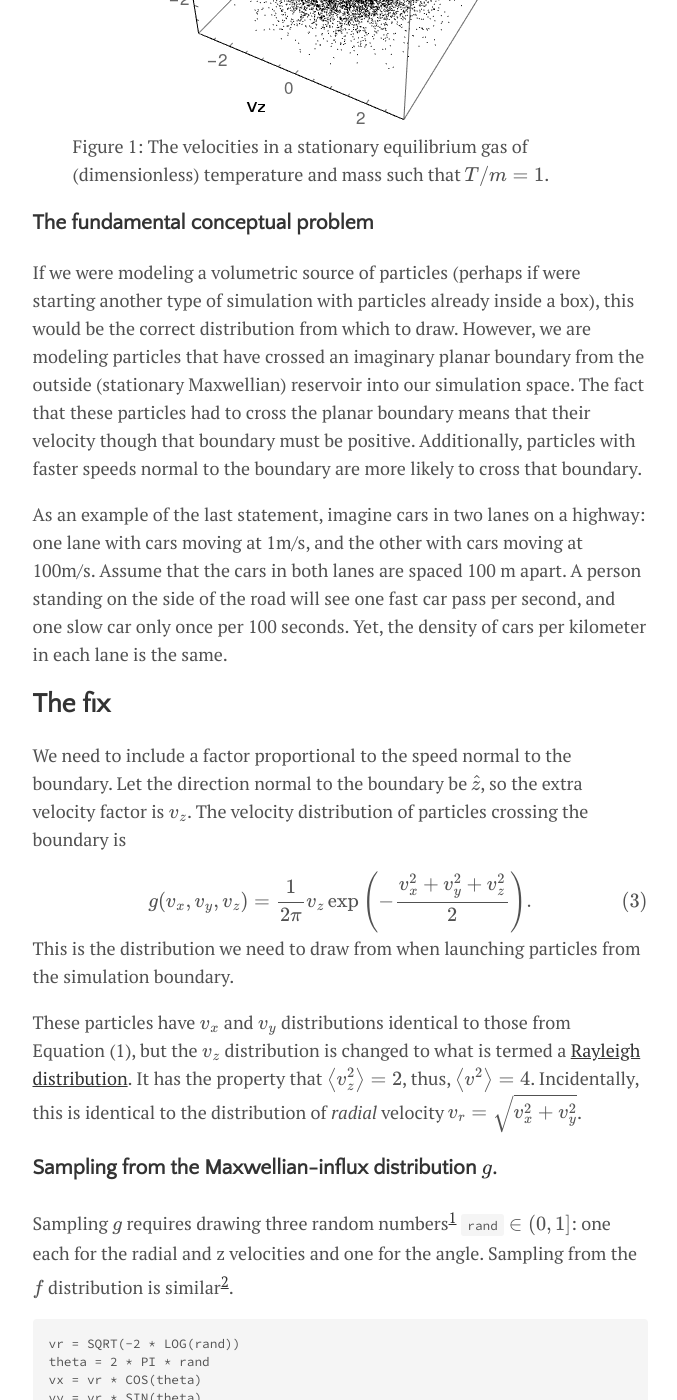
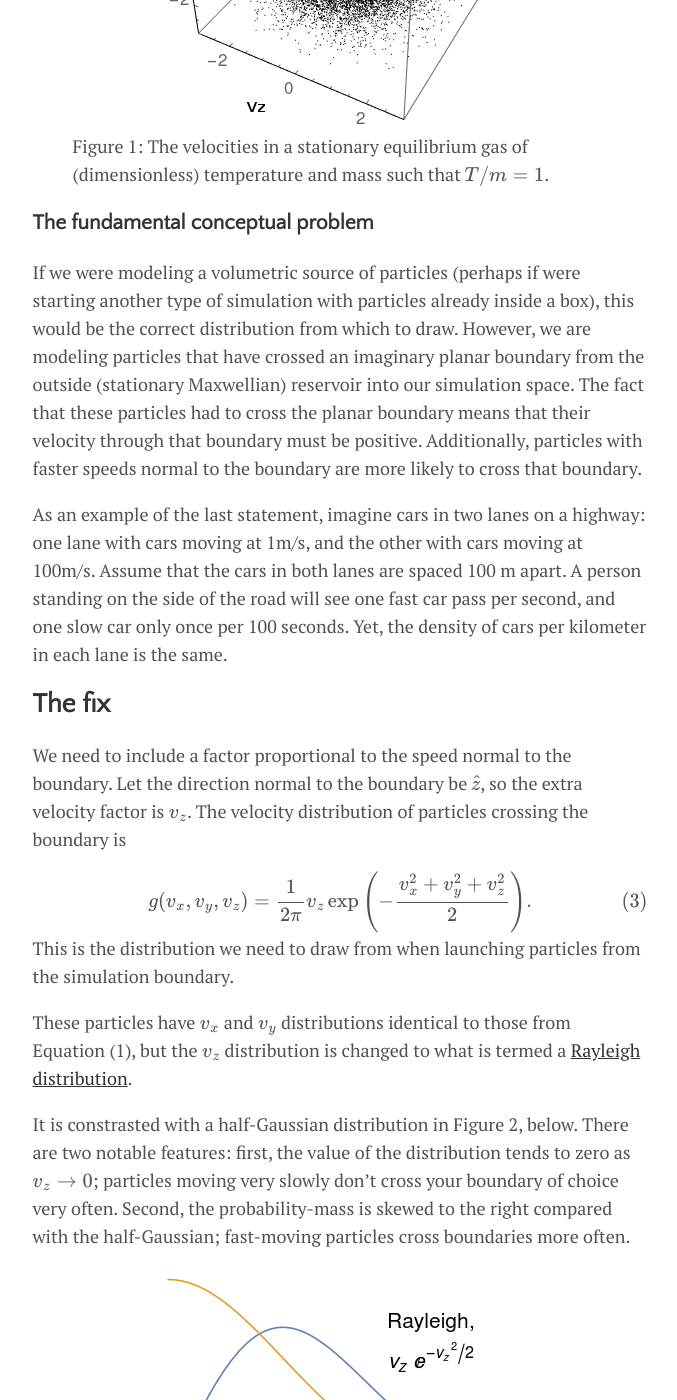
Before and after one commit to cfe316/cfe316.github.io, a Jekyll site: the page built from _posts/2019-04-28-launching-stationary-maxwellian-reservoir.md, in a window 1280 px wide and 1400 px high, scrolled down 1717 px. Shown: the whole window, without its empty margins (300-977 px from the left). Built offline with Jekyll 4.4.1, drawn with Linux system fonts in a browser that asks for light colours; formulas are drawn with MathJax 3; a style sheet for code colours, icons or effects is not loaded; some of the changed text lies outside the part shown.

Commit message:
Add plot of Rayleigh distribution vs half-Gaussian distribution

```diff
--- a/_posts/2019-04-28-launching-stationary-maxwellian-reservoir.md
+++ b/_posts/2019-04-28-launching-stationary-maxwellian-reservoir.md
@@ -44,7 +44,10 @@
 
 ### The fundamental conceptual problem
 
-If we were modeling a volumetric source of particles (perhaps if were starting another type of simulation with particles already inside a box), this would be the correct distribution from which to draw. However, we are modeling particles that have crossed an imaginary planar boundary from the outside (stationary Maxwellian) reservoir into our simulation space. The fact that these particles had to cross the planar boundary means that their velocity though that boundary must be positive. Additionally, particles with faster speeds normal to the boundary are more likely to cross that boundary.
+If we were modeling a volumetric source of particles (perhaps if were starting another type of simulation with particles already inside a box), this would be the correct distribution from which to draw.
+However, we are modeling particles that have crossed an imaginary planar boundary from the outside (stationary Maxwellian) reservoir into our simulation space.
+The fact that these particles had to cross the planar boundary means that their velocity through that boundary must be positive.
+Additionally, particles with faster speeds normal to the boundary are more likely to cross that boundary.
 
 As an example of the last statement, imagine cars in two lanes on a highway: one lane with cars moving at 1m/s, and the other with cars moving at 100m/s. Assume that the cars in both lanes are spaced 100 m apart. A person standing on the side of the road will see one fast car pass per second, and one slow car only once per 100 seconds. Yet, the density of cars per kilometer in each lane is the same.
 
@@ -61,8 +64,16 @@
 This is the distribution we need to draw from when launching particles from the simulation boundary.
 
 These particles have $v_x$ and $v_y$ distributions identical to those from Equation (1), but the $v_z$ distribution is changed to what is termed a [Rayleigh distribution](https://en.wikipedia.org/wiki/Rayleigh_distribution).
-It has the property that $\left<v_z^2\right> = 2$, thus, $\left<v^2\right> = 4$.
-Incidentally, this is identical to the distribution of *radial* velocity $v_r = \sqrt{v_x^2 + v_y^2}$.
+
+It is constrasted with a half-Gaussian distribution in Figure 2, below.
+There are two notable features: first, the value of the distribution tends to zero as $v_z \to 0$; particles moving very slowly don't cross your boundary of choice very often. Second, the probability-mass is skewed to the right compared with the half-Gaussian; fast-moving particles cross boundaries more often.
+
+{% include figure.html url="rayleigh_vs_half-gaussian.png"
+caption="Figure 2: A Rayleigh distribution, blue, compared with a half-Gaussian, orange. Both are normalized so that the integral over the positive reals is unity." %}
+The Rayleigh distribution has the property that $\left<v_z^2\right> = 2$, thus, $\left<v^2\right> = 4$, so (dropping the $v_{th} = 1$ normalization for a moment) the average energy  $\left<\frac{1}{2} m v^2\right>$ of particles moving through a surface is $2 T$, not the $3/2 T$ of particles in a volume of equilibrium gas.
+In the original, flawed code, the injection of particles with the lower average energy associated with a half-Gaussian led to the anomalously low temperature I saw.
+
+Incidentally, the Rayleigh distribution is also is identical to the distribution of *radial* velocity $v_r = \sqrt{v_x^2 + v_y^2}$.
 
 ### Sampling from the Maxwellian-influx distribution $g$.
 
```
Also changed, not shown: other parts of _posts/2019-04-28-launching-stationary-maxwellian-reservoir.md (+3 -3 lines), assets/img/rayleigh_vs_half-gaussian.png (added).
